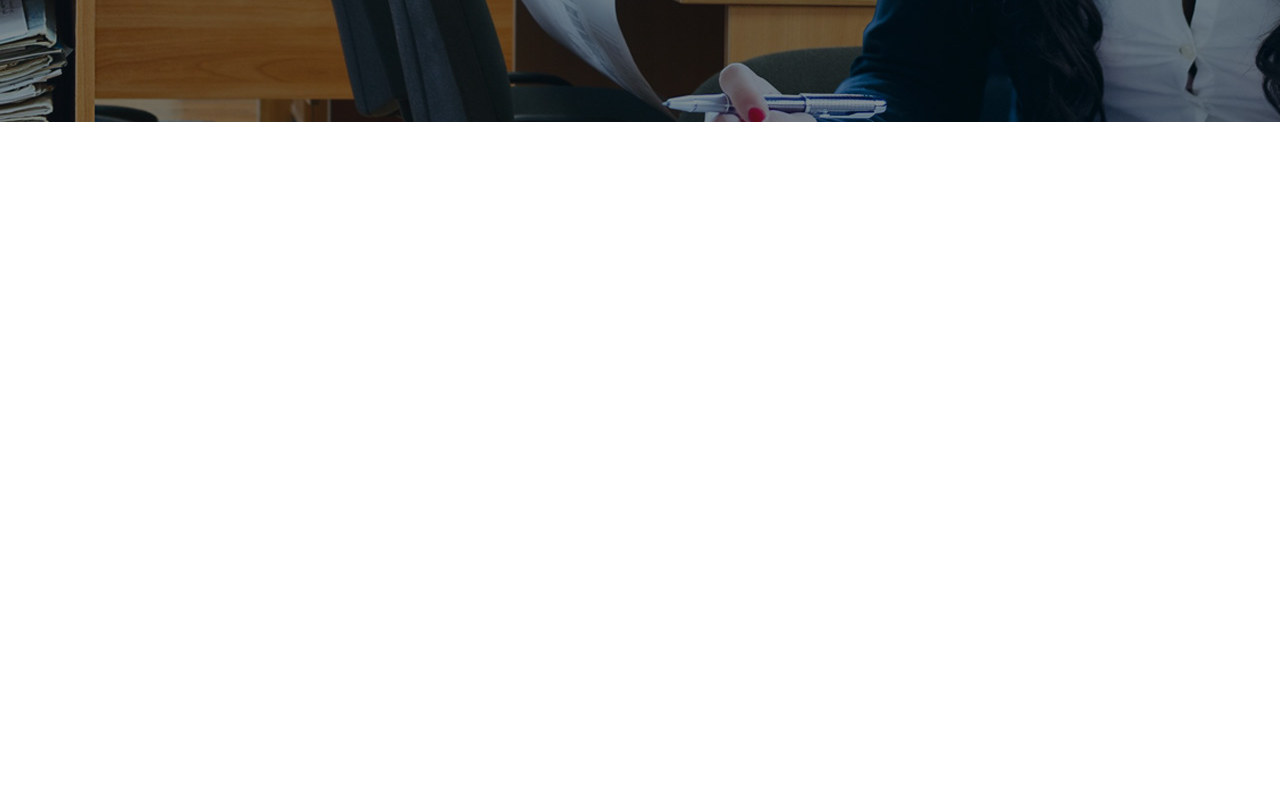
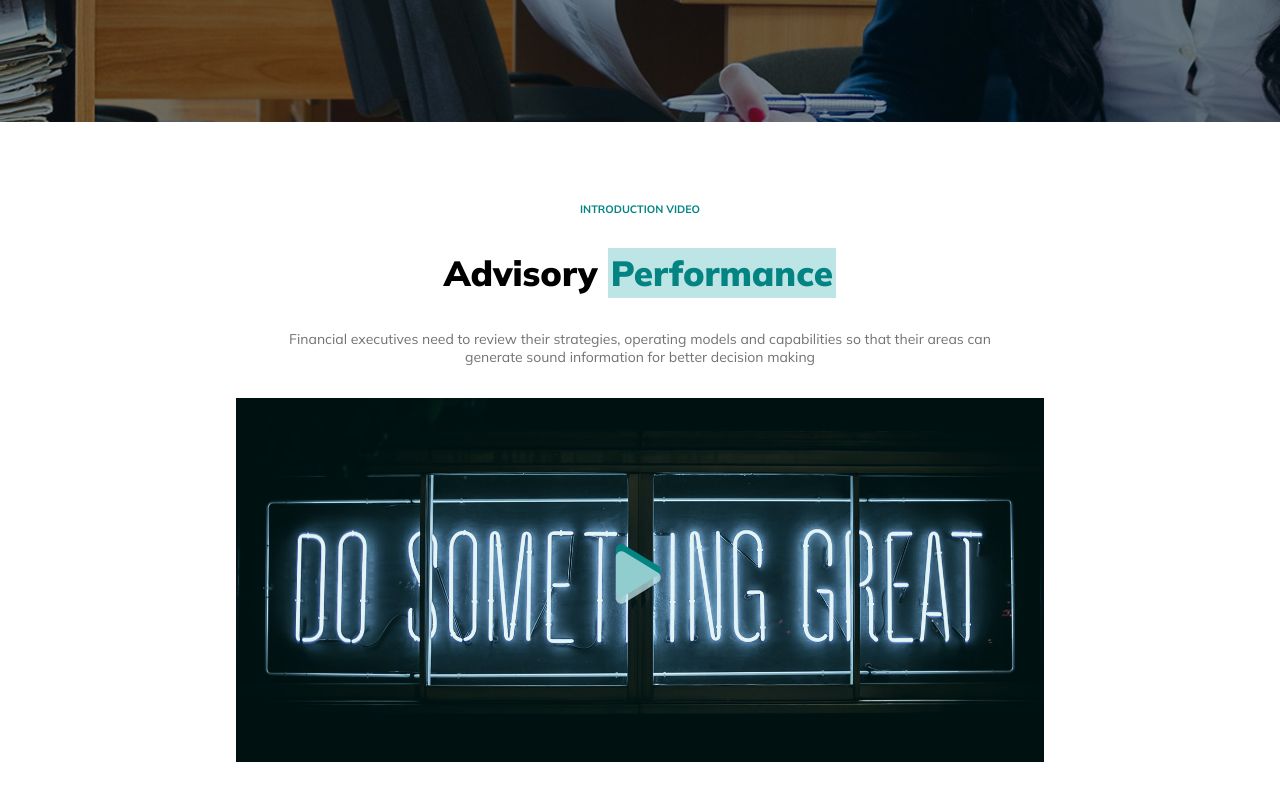
Before and after one commit to AngeloRoudani/proj-html-vuejs, a Vue app: page / in a window 1280 px wide. Shown: the part 678-1478 px from the top of the page. Before the commit the page ends 800 px from the top, so only its background shows below. Built offline with nearby package versions, Linux system fonts and the light colour scheme.

Commit message:
section 1 del main

```diff
--- a/src/components/MyHeader.vue
+++ b/src/components/MyHeader.vue
@@ -1,7 +1,7 @@
 <template>
     <div class="container_top">
         <div class="infobar">
-
+            <!--top Header con informazioni-->
             <div class="open_hours">
                 <span><i class="fa-solid fa-clock"></i></span>
                 <span>Open Hours: Mon - Sat - 9:00 - 18:00</span>
@@ -23,7 +23,7 @@
 
         </div>
     </div>
-
+    <!--introduzione Jumbotron-->
         <Jumbotron />
 
 </template>
--- a/src/components/MyMain.vue
+++ b/src/components/MyMain.vue
@@ -1,16 +1,109 @@
 <template>
+    <section>
+        <div class="container">
+            <h6>Introduction video</h6>
+            <h1 class="mt-2">Advisory <span class="highlighted">Performance</span></h1>
+            <p class="mt-2">Financial executives need to review their strategies, operating models and capabilities so that their areas can generate sound information for better decision making</p>
+            <div class="video-image mt-2">
+                <img :src="getImageUrl()" alt="video">
+                <i class="fa-solid fa-play play-green"></i>
+                <i class="fa-solid fa-play play-second"></i>
+            </div>
+        </div>
+    </section>
+    <section>
 
+    </section>
+    <section>
+
+    </section>
 </template>
 
 <script>
 
     export default {
-        name: 'MyMain'
+        name: 'MyMain',
+        data () {
+            return {
+
+            }
+        },
+        methods: {
+            getImageUrl() {
+                return new URL(`../assets/video-1.jpg`, import.meta.url).href;
+            }
+        }
     }
 
 </script>
 
-<style lang="scss">
+<style lang="scss" scoped>
  @use '../styles/partials/variables' as *;
 
+/*utilities*/
+
+.mt-2 {
+    margin-top: 2rem;
+}
+/*video section*/
+.container {
+    max-width: 1170px;
+    margin: auto;
+    padding: 5rem;
+    text-align: center;
+}
+
+h6 {
+    color: $bg-primary;
+    text-transform: uppercase;
+    font-weight: bold;
+}
+
+h1 {
+    font-weight: 900;
+    font-size: 35px;
+    .highlighted {
+        display: inline-block;
+        padding: .2rem;
+        background-color: $bg-secondary;
+        color: $bg-primary;
+    }
+}
+
+p {
+    color: $second-grey;
+    max-width: 70%;
+    margin: auto;
+    text-align: center;
+    font-size: 14px;
+}
+
+.video-image {
+    max-width: 80%;
+    margin: auto;
+    margin-top: 2rem;
+    position: relative;
+    img {
+        width: 100%;
+    }
+}
+.play-green {
+    font-size: 60px;
+    color: $bg-primary;
+    position: absolute;
+    left: 47%;
+    bottom: 45%;
+}
+
+.play-second {
+    font-size: 60px;
+    color: $play-color;
+    position: absolute;
+    left: 47%;
+    bottom: 43%;
+}
+
+
+
+
 </style>
--- a/src/styles/partials/_variables.scss
+++ b/src/styles/partials/_variables.scss
@@ -1,7 +1,9 @@
 $first-color: #fff;
 $bg-primary: #048383;
-$bg-secondary: #52babb;
+$bg-secondary: #52b9bb60;
+$text-secondary: #52b9bb;
 $main-grey: #bcbdbd;
 $first-black: #111117;
-$second-grey: #4e4f52;
+$second-grey: #4e4f52ce;
 $top-color: #568597;
+$play-color:#c5e8eabb;
```
